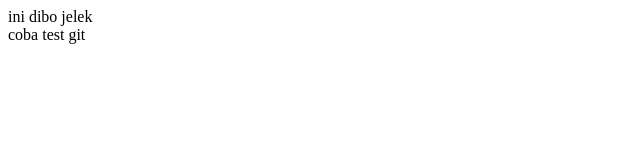
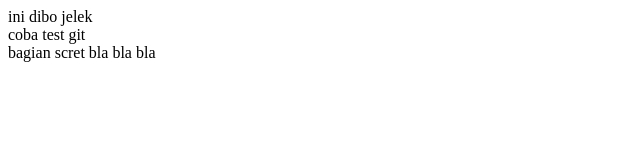
Before and after one commit to ahmadsocrates99/asos, a plain HTML site: page dibo.html in a window 1280 px wide. Shown: the whole page, without its empty margins (0-640 px from the left). Drawn offline with Linux system fonts and the light colour scheme.

Commit message:
udah ya bagian bla bla

```diff
--- a/dibo.html
+++ b/dibo.html
@@ -7,6 +7,7 @@
 	</head>
 	<body>
 		ini dibo jelek <br />
-    coba test git
+		coba test git <br />
+		bagian scret bla bla bla
 	</body>
 </html>
```
Lines whose indentation alone changed are shown as unchanged.
